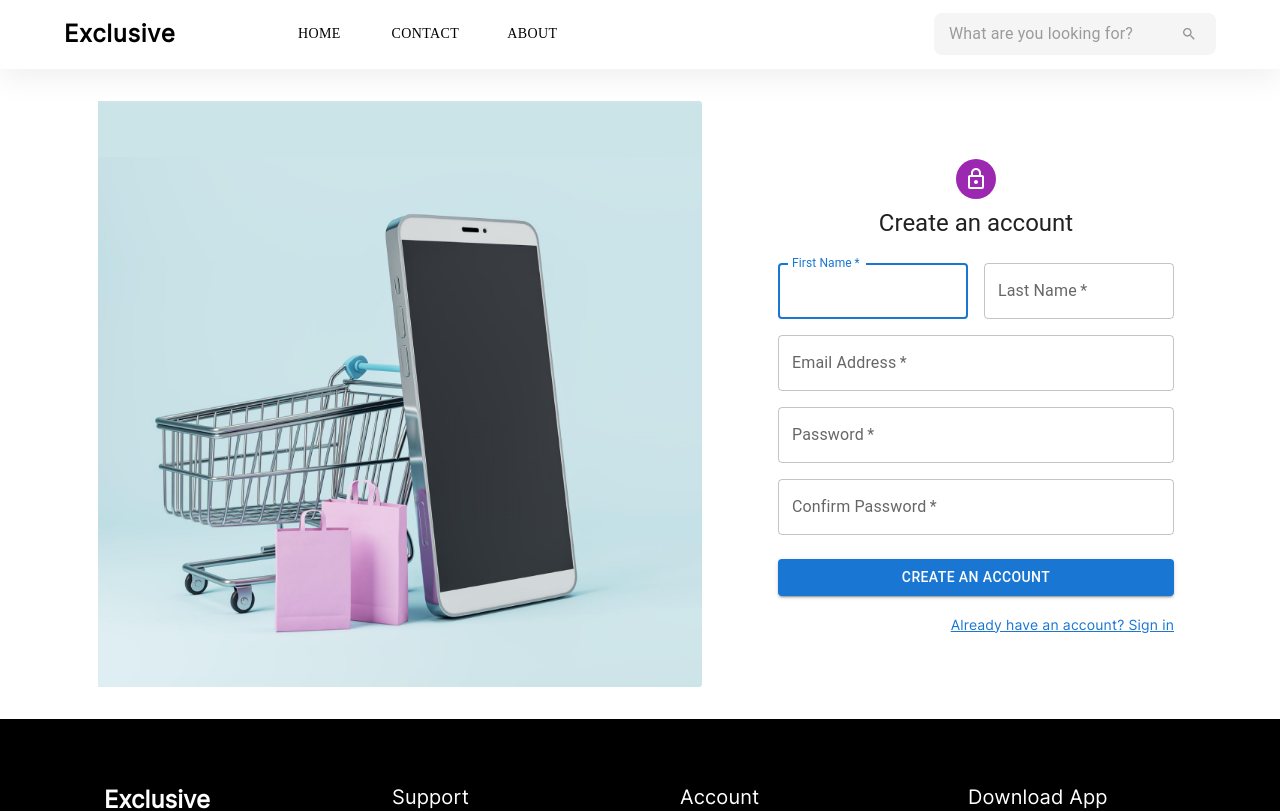
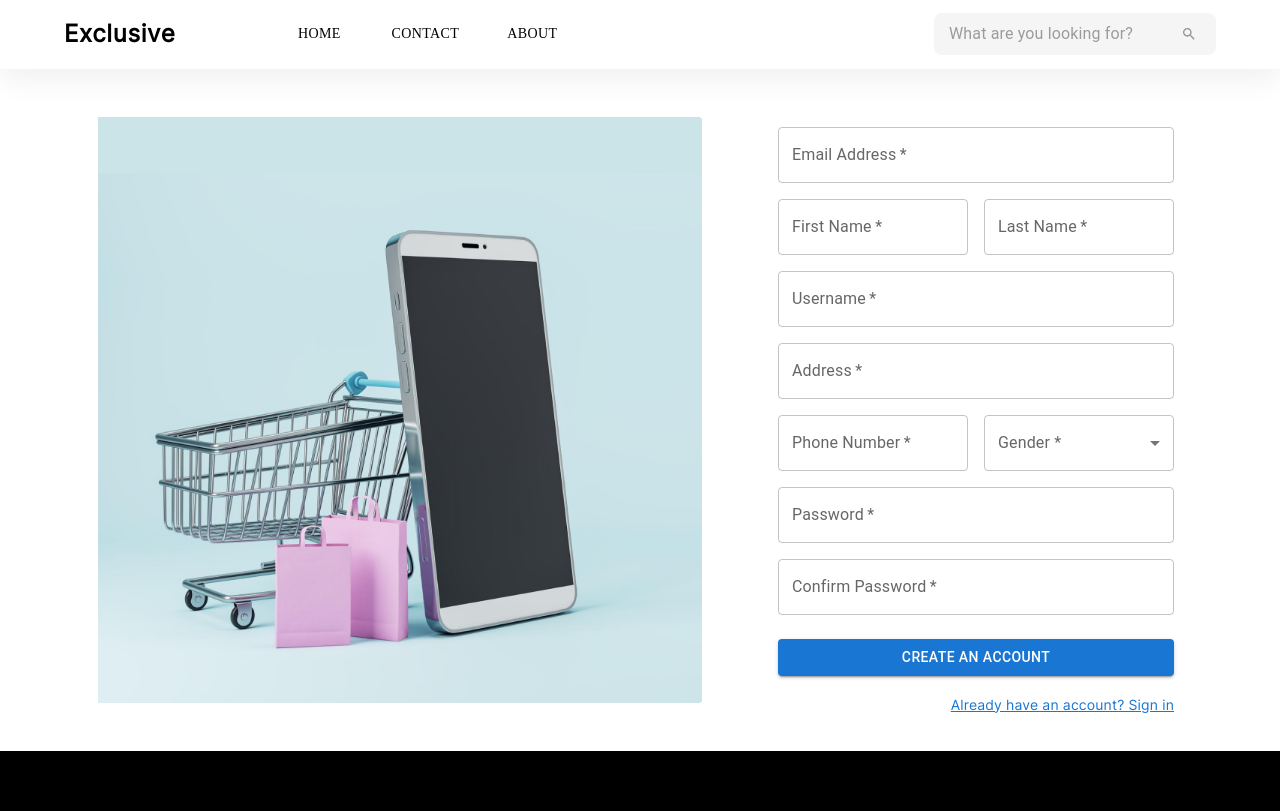
Before and after one commit to tuanngoc1601/hangy_site_fe, a React (Create React App) app: page /sign-up in a window 1280 px wide. Shown: the top 811 px of the page. Built offline with nearby package versions, Linux system fonts and the light colour scheme.

Commit message:
update form login, register

```diff
--- a/src/component/Auth/LoginForm.js
+++ b/src/component/Auth/LoginForm.js
@@ -58,7 +58,6 @@ export default function SignIn() {
                             label="Email Address"
                             name="email"
                             autoComplete="email"
-                            autoFocus
                         />
                         <TextField
                             margin="normal"
--- a/src/component/Auth/SignUpForm.js
+++ b/src/component/Auth/SignUpForm.js
@@ -1,14 +1,15 @@
 import * as React from "react";
 import { Link } from "react-router-dom";
-import Avatar from "@mui/material/Avatar";
 import Button from "@mui/material/Button";
 import CssBaseline from "@mui/material/CssBaseline";
 import TextField from "@mui/material/TextField";
 import Grid from "@mui/material/Grid";
 import Box from "@mui/material/Box";
-import LockOutlinedIcon from "@mui/icons-material/LockOutlined";
-import Typography from "@mui/material/Typography";
 import Container from "@mui/material/Container";
+import InputLabel from "@mui/material/InputLabel";
+import MenuItem from "@mui/material/MenuItem";
+import FormControl from "@mui/material/FormControl";
+import Select from "@mui/material/Select";
 import { createTheme, ThemeProvider } from "@mui/material/styles";
 
 // TODO remove, this demo shouldn't need to reset the theme.
@@ -16,6 +17,12 @@ import { createTheme, ThemeProvider } from "@mui/material/styles";
 const defaultTheme = createTheme();
 
 export default function SignUp() {
+    const [gender, setGender] = React.useState("");
+
+    const handleChange = (event) => {
+        setGender(event.target.value);
+    };
+
     const handleSubmit = (event) => {
         event.preventDefault();
         const data = new FormData(event.currentTarget);
@@ -36,12 +43,6 @@ export default function SignUp() {
                         alignItems: "center",
                     }}
                 >
-                    <Avatar sx={{ m: 1, bgcolor: "secondary.main" }}>
-                        <LockOutlinedIcon />
-                    </Avatar>
-                    <Typography component="h1" variant="h5">
-                        Create an account
-                    </Typography>
                     <Box
                         component="form"
                         noValidate
@@ -49,6 +50,16 @@ export default function SignUp() {
                         sx={{ mt: 3 }}
                     >
                         <Grid container spacing={2}>
+                            <Grid item xs={12}>
+                                <TextField
+                                    required
+                                    fullWidth
+                                    id="email"
+                                    label="Email Address"
+                                    name="email"
+                                    autoComplete="email"
+                                />
+                            </Grid>
                             <Grid item xs={12} sm={6}>
                                 <TextField
                                     autoComplete="given-name"
@@ -57,7 +68,6 @@ export default function SignUp() {
                                     fullWidth
                                     id="firstName"
                                     label="First Name"
-                                    autoFocus
                                 />
                             </Grid>
                             <Grid item xs={12} sm={6}>
@@ -74,11 +84,50 @@ export default function SignUp() {
                                 <TextField
                                     required
                                     fullWidth
-                                    id="email"
-                                    label="Email Address"
-                                    name="email"
-                                    autoComplete="email"
+                                    id="username"
+                                    label="Username"
+                                    name="username"
+                                    autoComplete="username"
                                 />
+                            </Grid>
+                            <Grid item xs={12}>
+                                <TextField
+                                    required
+                                    fullWidth
+                                    id="address"
+                                    label="Address"
+                                    name="address"
+                                    autoComplete="address"
+                                />
+                            </Grid>
+                            <Grid item xs={12} sm={6}>
+                                <TextField
+                                    autoComplete="phonenumber"
+                                    name="phonenumber"
+                                    required
+                                    fullWidth
+                                    id="phonenumber"
+                                    label="Phone Number"
+                                />
+                            </Grid>
+                            <Grid item xs={12} sm={6}>
+                                <FormControl fullWidth>
+                                    <InputLabel id="gender">
+                                        Gender *
+                                    </InputLabel>
+                                    <Select
+                                        required
+                                        labelId="gender"
+                                        id="gender"
+                                        value={gender}
+                                        label="Gender"
+                                        onChange={handleChange}
+                                    >
+                                        <MenuItem value={"Male"}>Male</MenuItem>
+                                        <MenuItem value={"Female"}>Female</MenuItem>
+                                        <MenuItem value={"Other"}>Other</MenuItem>
+                                    </Select>
+                                </FormControl>
                             </Grid>
                             <Grid item xs={12}>
                                 <TextField
@@ -113,7 +162,14 @@ export default function SignUp() {
                         </Button>
                         <Grid container justifyContent="flex-end">
                             <Grid item>
-                                <Link to={'/login'} variant="body2" style={{ fontSize: '0.875rem', color: '#1976d2' }}>
+                                <Link
+                                    to={"/login"}
+                                    variant="body2"
+                                    style={{
+                                        fontSize: "0.875rem",
+                                        color: "#1976d2",
+                                    }}
+                                >
                                     Already have an account? Sign in
                                 </Link>
                             </Grid>
--- a/src/page/Login.js
+++ b/src/page/Login.js
@@ -12,7 +12,7 @@ const Login = () => {
         <>
             <GhestHeader />
             <Container>
-                <Grid container direction="row" justifyContent="center" alignItems="center">
+                <Grid container direction="row" justifyContent="center" alignItems="center" sx={{ my: 2 }}>
                     <Grid item xs={7}>
                         <Box sx={{
                             backgroundImage: `url(${slide_image})`,
--- a/src/page/Signup.js
+++ b/src/page/Signup.js
@@ -12,7 +12,7 @@ const Signup = () => {
         <>
             <GhestHeader />
             <Container>
-                <Grid container direction="row" justifyContent="center" alignItems="center">
+                <Grid container direction="row" justifyContent="center" alignItems="center" sx={{ my: 2 }}>
                     <Grid item xs={7}>
                         <Box sx={{
                             backgroundImage: `url(${slide_image})`,
```
